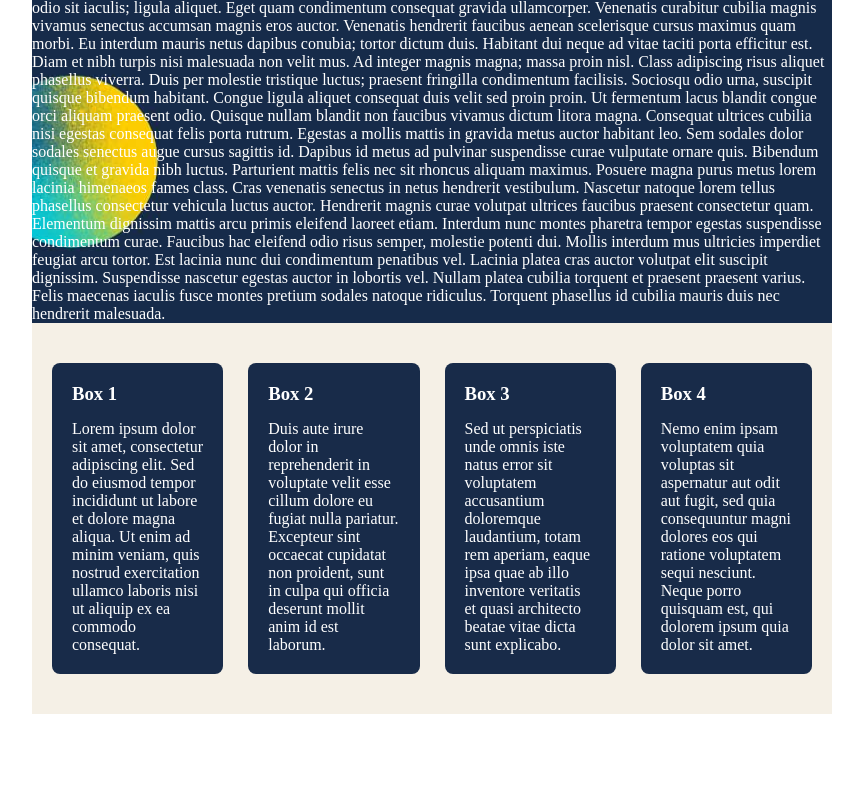
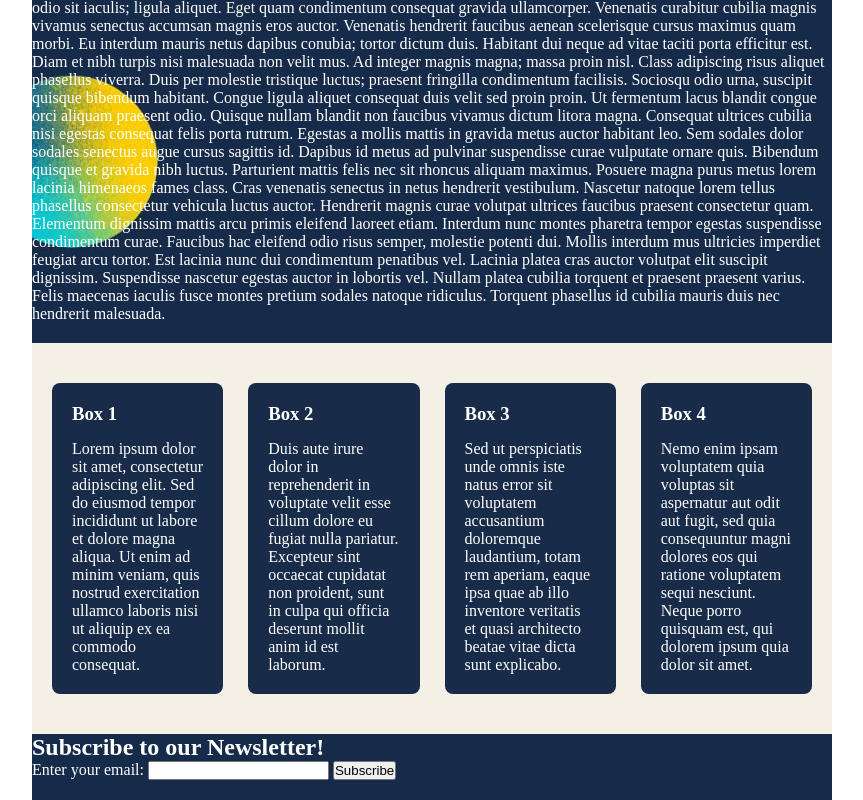
Before and after one commit to mmdavid1/CSE-110-LAB-1, a plain HTML site: page index.html in a window 1280 px wide. Shown: the part 1391-2191 px from the top of the page, without its empty margins (208-1071 px from the left). Before the commit the page ends 2105 px from the top, so only its background shows below. Drawn offline with Linux system fonts and the light colour scheme.

Commit message:
Task 4 done

```diff
--- a/index.html
+++ b/index.html
@@ -61,5 +61,13 @@
         </div>
     </div>
 </section>
+<section id="section2">
+    <form action="https://www.w3schools.com/action_page.php">
+        <h2>Subscribe to our Newsletter!</h2>
+        <label for="email">Enter your email:</label>
+        <input  id="email" name="email" required>
+        <input type="submit" value="Subscribe">
+    </form>
+</section>
 </body>
 </html>
--- a/styles.css
+++ b/styles.css
@@ -32,7 +32,7 @@ li {
 #section2 {
     color: white;
     background-image: url('images/bg.jpg');
-
+    padding-bottom: 20px;
 }
 
 section {
@@ -50,6 +50,7 @@ img {
     background-color: rgb(245, 240, 230);
     padding: 40px 20px;
 }
+
 
 .grid-container {
     display: grid;
```
